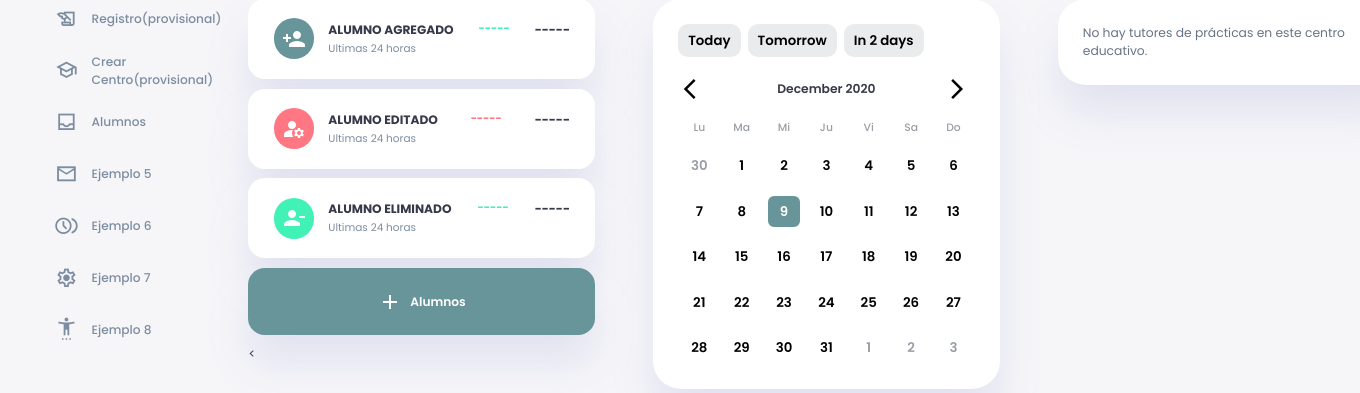
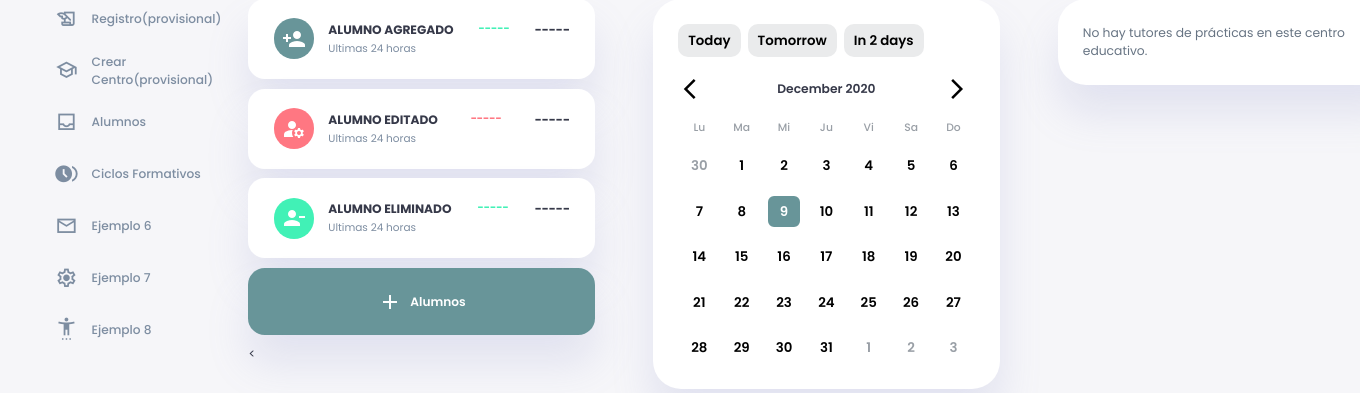
Before and after one commit to LilLuKaK/Trabajo-SGE, a PHP site: page / in a window 1360 px wide; the page is wider, and only the part inside the window is pictured. Shown: the part 184-577 px from the top of that part. Run offline with PHP 8.4, Linux system fonts and the light colour scheme; a user stored in the database is signed in; data comes from the database, SQL or seed files in the repository; some libraries are stand-ins or nearby versions.

Commit message:
Controlando cosas inicialmente

```diff
--- a/controlador/mainController.php
+++ b/controlador/mainController.php
@@ -21,6 +21,12 @@
         case 'landing':
             require_once 'vista/landingPage.php';
             break;
+        case 'consultarCiclo':
+            require_once 'vista/consultarCiclo.php';
+            break;
+        case 'crearCiclo':
+                require_once 'vista/crearCiclo.php';
+                break;
         default:
             require_once 'vista/landingPage.php';
             break;
--- a/vista/aside.php
+++ b/vista/aside.php
@@ -34,12 +34,12 @@
             <h3>Alumnos</h3>
             <!--<span class="message-count">26</span>-->
         </a>
-        <a href="#">
-            <span class="material-icons-sharp">mail_outline</span>
-            <h3>Ejemplo 5</h3>
+        <a href="index.php?pages=consultarCiclo" <?php if ($activeLink === 'consultarCiclo') echo 'class="active"'; ?>>
+            <span class="material-icons-sharp">browse_gallery</span>
+            <h3>Ciclos Formativos</h3>
         </a>
         <a href="#">
-            <span class="material-symbols-sharp">browse_gallery</span>
+            <span class="material-symbols-sharp">mail_outline</span>
             <h3>Ejemplo 6</h3>
         </a>
         <a href="#">
```
